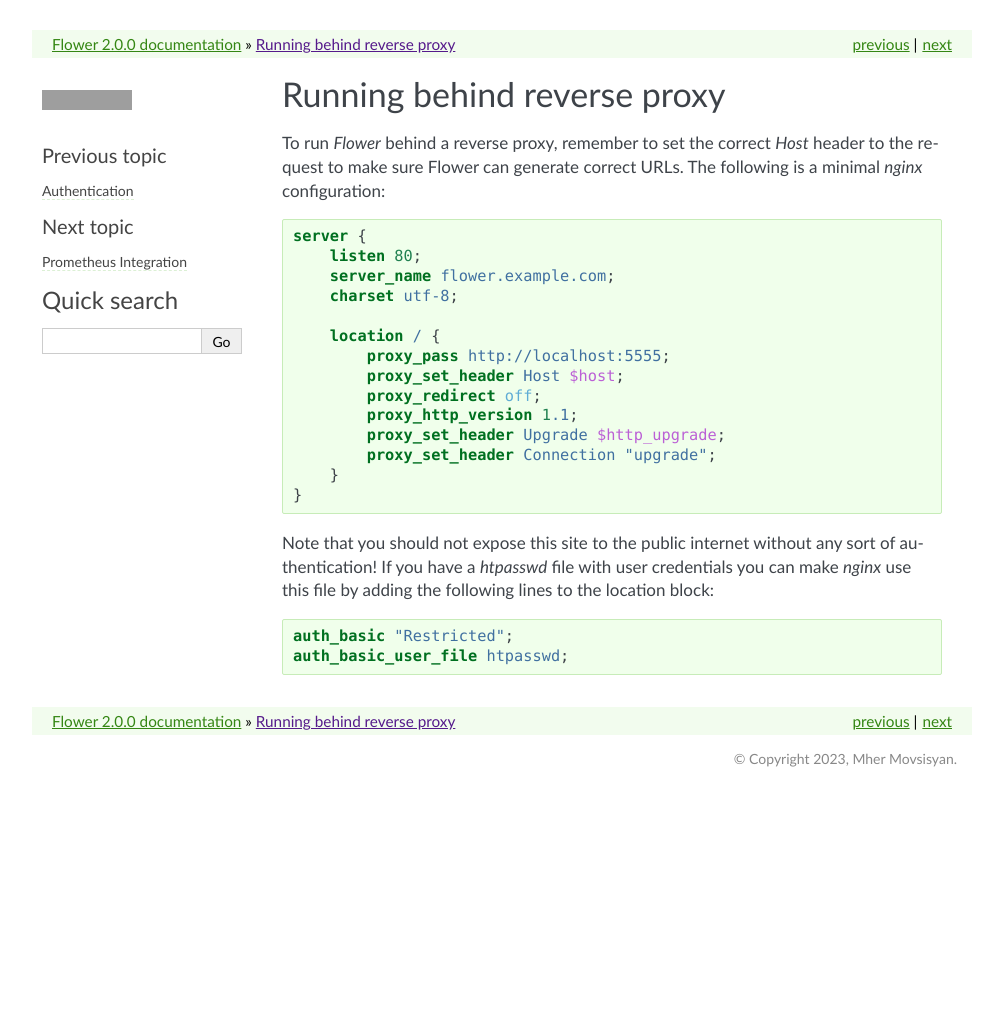
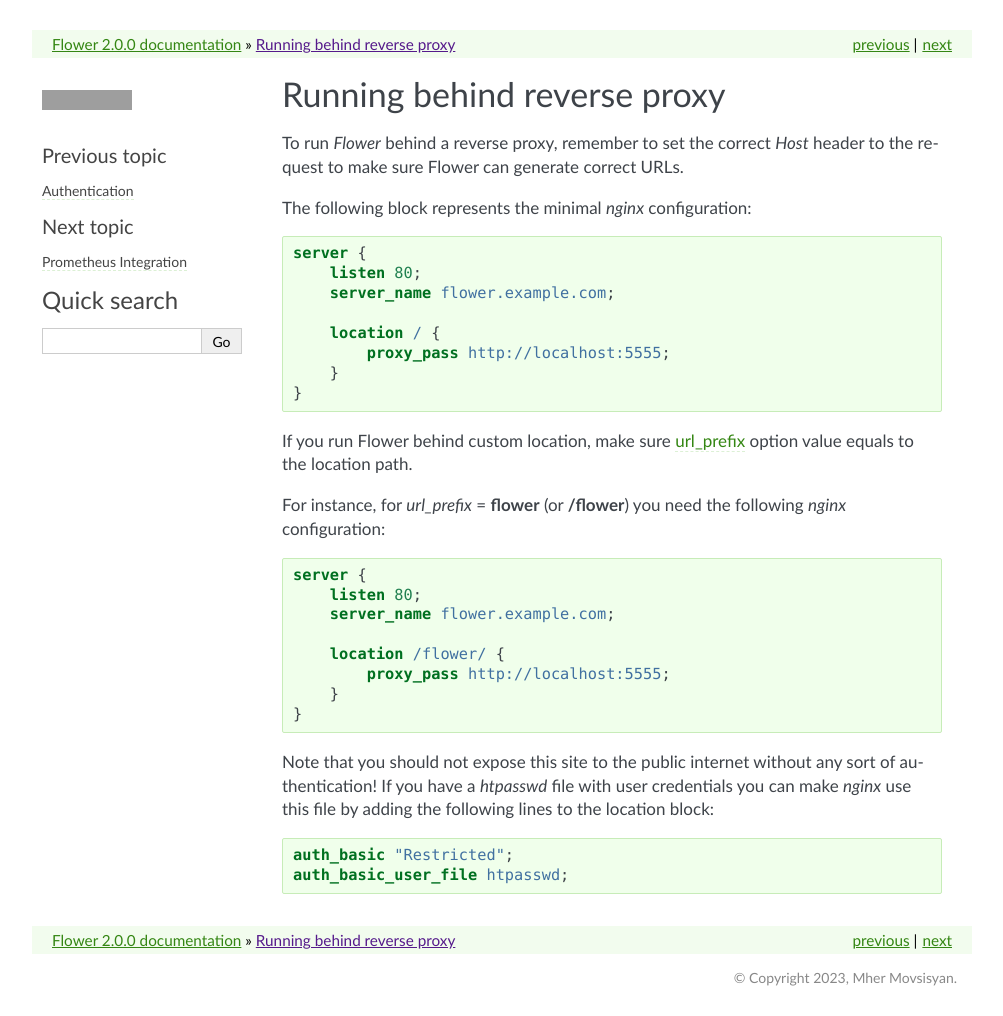
Before and after one commit to mher/flower, a Sphinx documentation site: the page built from docs/reverse-proxy.rst, in a window 1280 px wide. Shown: the whole page, without its empty margins (138-1141 px from the left). Built offline with Sphinx 7.4.7, drawn with Linux system fonts in a browser that asks for light colours; pages that are not in the unit, such as notebooks, are missing from menus; before the commit the page ends 900 px from its top, so only the background shows below that; grey boxes are pictures that could not be loaded.

Commit message:
Correct hyperlinks with custom `url_prefix` applied (#1297)
* fixed favicon link definition

* fixed links in footer of workers table

* enriched reverse proxy docs block with custom configuration

* updated nginx config sample

* updated tests for url-prefixed endpoints

* simplified tests run command

```diff
--- a/docs/reverse-proxy.rst
+++ b/docs/reverse-proxy.rst
@@ -5,22 +5,34 @@
 
 To run `Flower` behind a reverse proxy, remember to set the correct `Host`
 header to the request to make sure Flower can generate correct URLs.
-The following is a minimal `nginx` configuration:
+
+The following block represents the minimal `nginx` configuration:
 
 .. code-block:: nginx
 
     server {
         listen 80;
         server_name flower.example.com;
-        charset utf-8;
 
         location / {
             proxy_pass http://localhost:5555;
-            proxy_set_header Host $host;
-            proxy_redirect off;
-            proxy_http_version 1.1;
-            proxy_set_header Upgrade $http_upgrade;
-            proxy_set_header Connection "upgrade";
+        }
+    }
+
+If you run Flower behind custom location, make sure :ref:`url_prefix` option
+value equals to the location path.
+
+For instance, for `url_prefix` = **flower** (or **/flower**) you need the following
+`nginx` configuration:
+
+.. code-block:: nginx
+
+    server {
+        listen 80;
+        server_name flower.example.com;
+
+        location /flower/ {
+            proxy_pass http://localhost:5555;
         }
     }
 
```
Also changed, not shown: flower/static/js/flower.js (+2 -5 lines), 5 other files.
